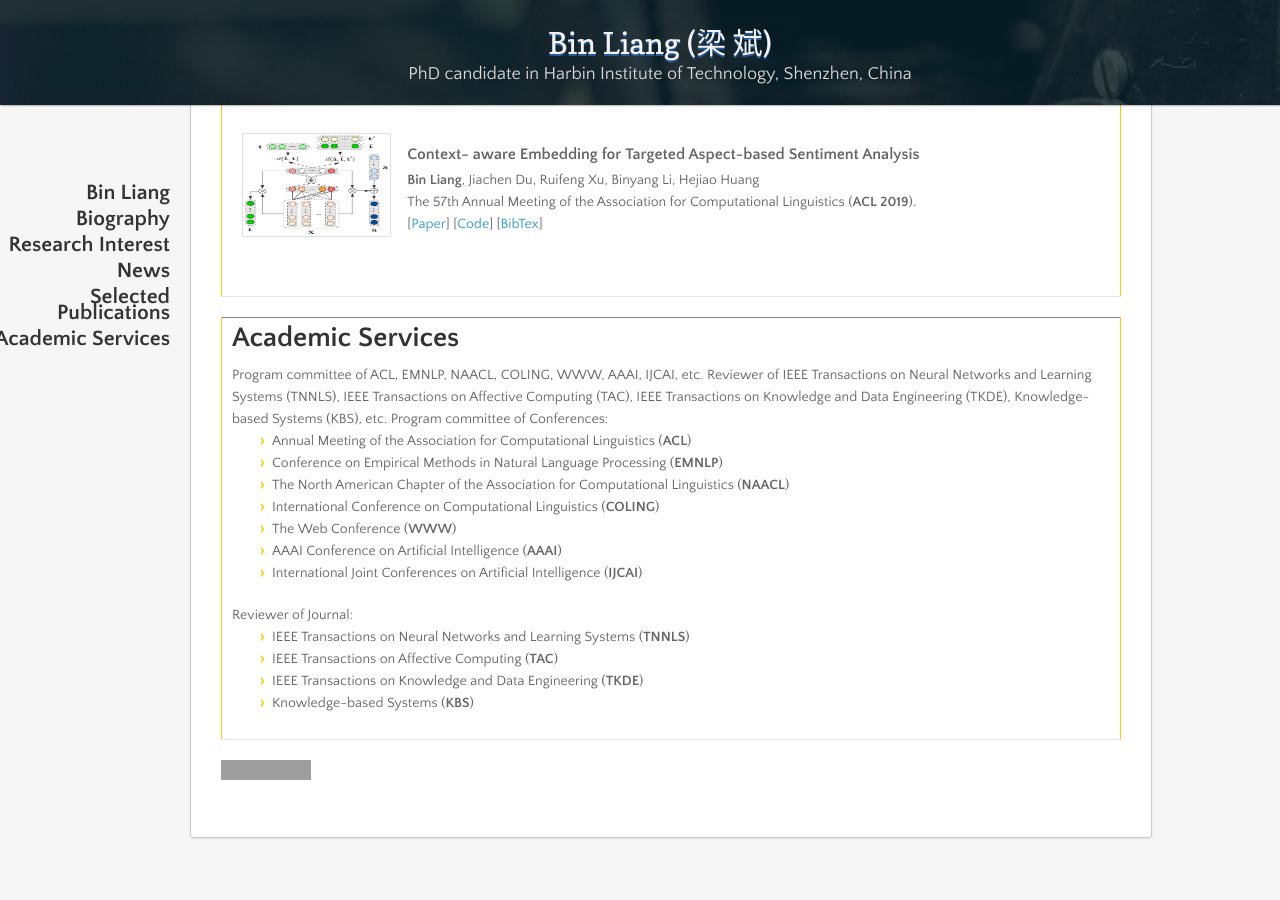
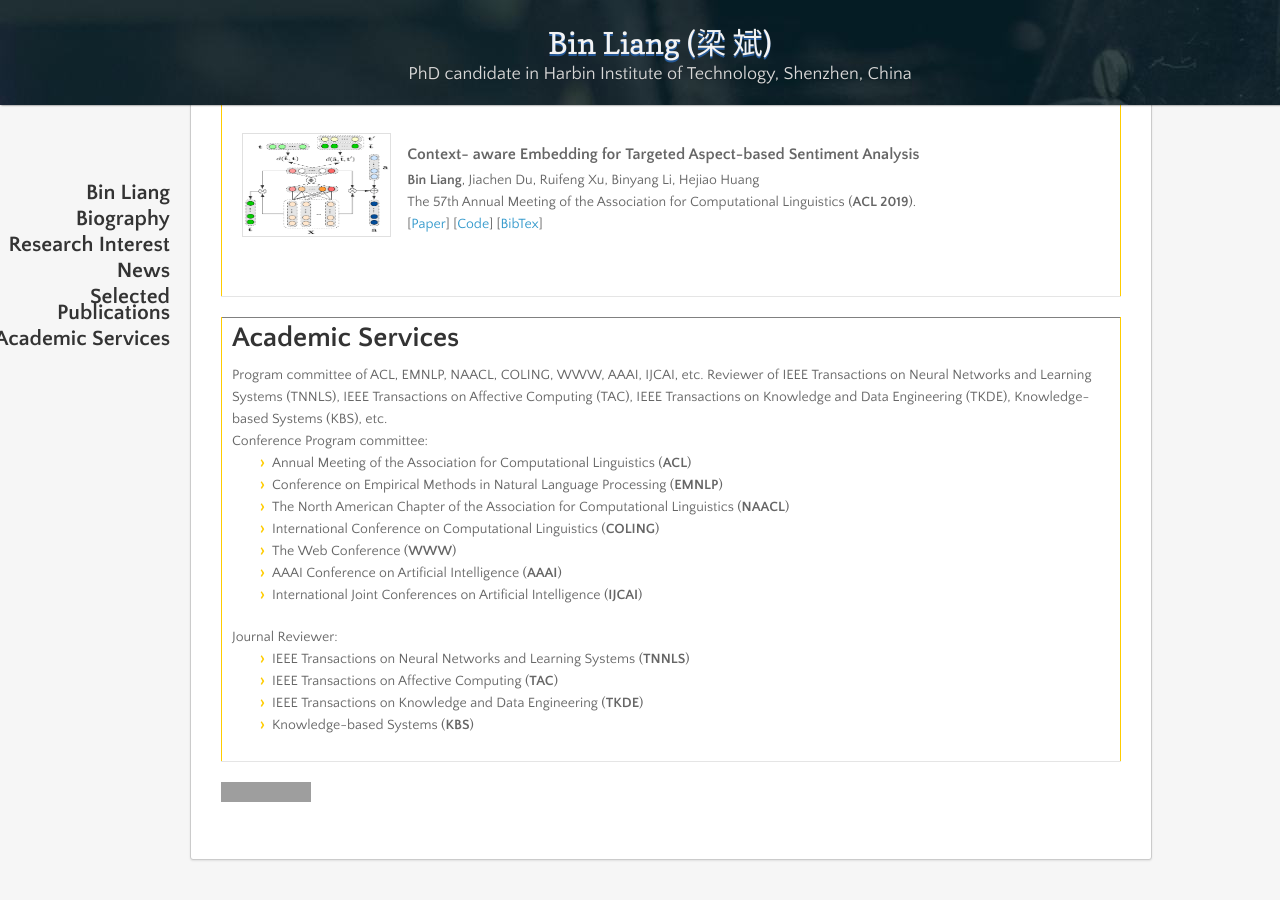
Before and after one commit to BinLiang-NLP/BinLiang-NLP.github.io, a Jekyll site: the page built from index.md, in a window 1280 px wide and 900 px high, scrolled down 2523 px. Built offline with Jekyll 4.4.1, drawn with Linux system fonts in a browser that asks for light colours; nearby versions of some CDN libraries; our own code applies the rules of GitHub Pages for plain Markdown files; before the commit the page ends 3401 px from its top, so only the background shows below that; grey boxes are pictures that could not be loaded.

Commit message:
Update index.md

```diff
--- a/index.md
+++ b/index.md
@@ -210,9 +210,9 @@
   <tr>
     <td width="100%">
       <h1>Academic Services</h1>
-      Program committee of ACL, EMNLP, NAACL, COLING, WWW, AAAI, IJCAI, etc. Reviewer of IEEE Transactions on Neural Networks and Learning Systems (TNNLS), IEEE Transactions on Affective Computing (TAC), IEEE Transactions on Knowledge and Data Engineering (TKDE), Knowledge-based Systems (KBS), etc.
+      Program committee of ACL, EMNLP, NAACL, COLING, WWW, AAAI, IJCAI, etc. Reviewer of IEEE Transactions on Neural Networks and Learning Systems (TNNLS), IEEE Transactions on Affective Computing (TAC), IEEE Transactions on Knowledge and Data Engineering (TKDE), Knowledge-based Systems (KBS), etc. <br>
 
-Program committee of Conferences:
+Conference Program committee:
       <ul>
         <li>Annual Meeting of the Association for Computational Linguistics (<b>ACL</b>)</li>
         <li>Conference on Empirical Methods in Natural Language Processing (<b>EMNLP</b>)</li>
@@ -222,7 +222,7 @@
         <li>AAAI Conference on Artificial Intelligence (<b>AAAI</b>)</li>
         <li>International Joint Conferences on Artificial Intelligence (<b>IJCAI</b>)</li>
       </ul>
-Reviewer of Journal:
+Journal Reviewer:
       <ul>
         <li>IEEE Transactions on Neural Networks and Learning Systems (<b>TNNLS</b>)</li>
         <li>IEEE Transactions on Affective Computing (<b>TAC</b>)</li>
```
